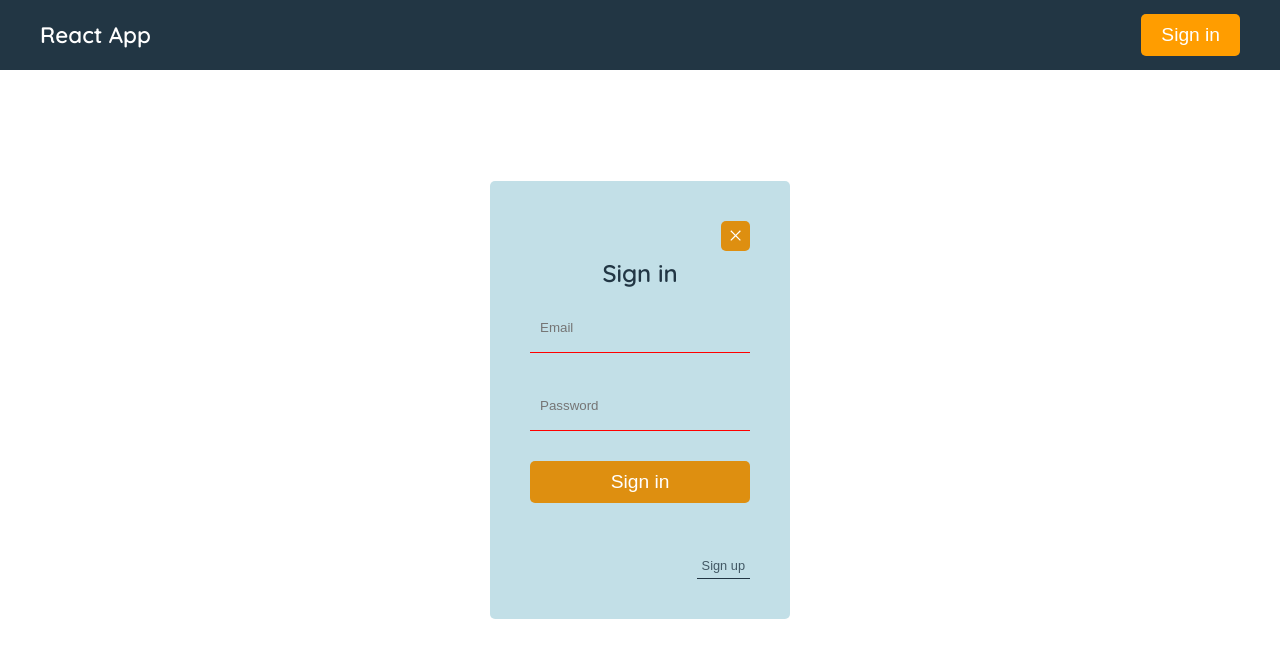
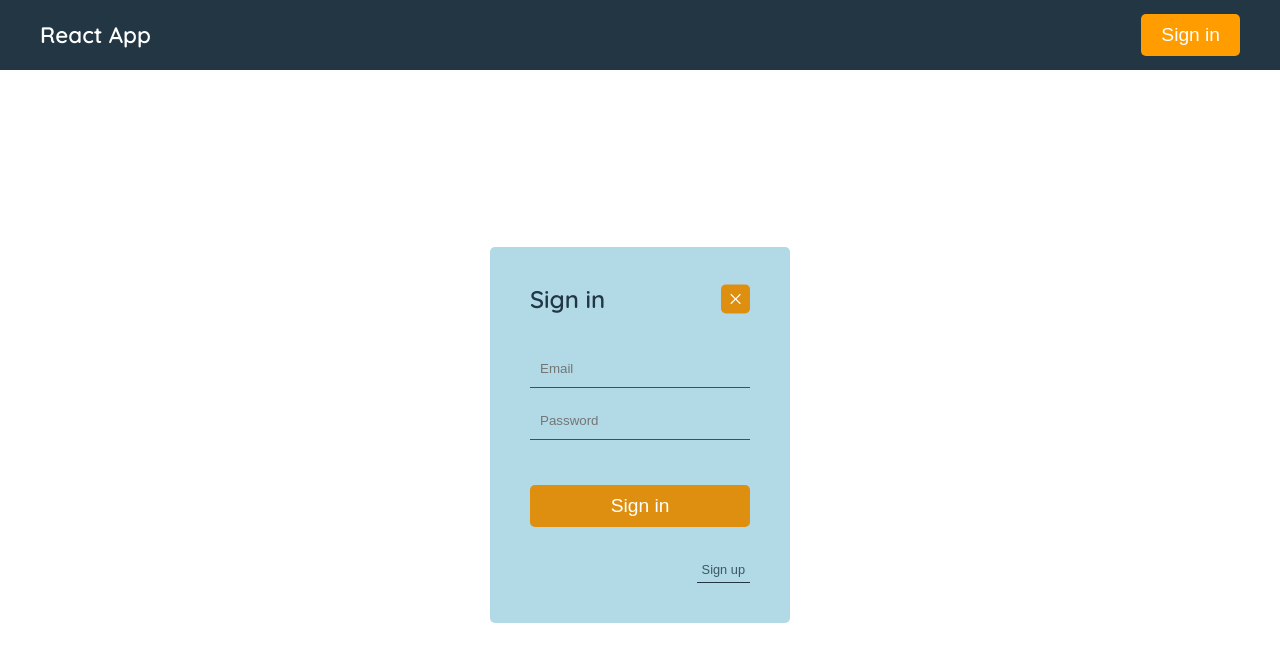
Before and after one commit to Ruslan-rus88/React-app, a React (Create React App) app: page / in a window 1280 px wide. Both pictures are taken after a click on the button "Sign in". Shown: the top 662 px of the page. Built offline with nearby package versions, Linux system fonts and the light colour scheme.

Commit message:
adjusted sign form styles

```diff
--- a/src/components/countries/countries.module.scss
+++ b/src/components/countries/countries.module.scss
@@ -47,6 +47,7 @@
 @media screen and (max-width: 450px) {
   .options__box {
     flex-direction: column;
+    gap: 20px;
   }
 }
 .filters__box {
@@ -89,6 +90,7 @@
 .Random__box {
   flex: 1;
 }
+
 .random__btn {
   width: 100%;
   height: 100%;
--- a/src/components/countries/country-card.module.scss
+++ b/src/components/countries/country-card.module.scss
@@ -3,17 +3,13 @@
 .countryCard {
   background-color: rgb(160, 202, 215);
   color: $main-color-dark;
-  padding: 30px;
+  padding: 30px 0;
   box-sizing: border-box;
   width: 100vw;
   position: absolute;
   left: 0;
   top: 70px;
   min-height: calc(100vh - 70px);
-  //   display: flex;
-  //   align-items: center;
-  //   justify-content: center;
-  //   flex-direction: column;
 }
 
 .title {
@@ -34,11 +30,10 @@
 }
 
 .flag_box:hover {
-  //   position: absolute;
   max-width: 600px;
   left: 0;
 }
-.flag_box:hover ~ .list {
+.flag_box:hover ~ .properties_table {
   display: none;
 }
 .flag_box:hover ~ .button {
@@ -49,16 +44,18 @@
   width: 100%;
   height: auto;
 }
-.list {
+
+.properties_table {
 }
-.item {
-  display: block;
-  margin-bottom: 10px;
+.properties_row {
 }
-.subTitle {
+.properties_title {
   color: $main-color-light;
+  padding: 5px;
+  min-width: 100px;
   text-align: right;
-  position: relative;
+}
+.properties_value {
   padding: 5px;
 }
 
--- a/src/components/signIn/signIn.js
+++ b/src/components/signIn/signIn.js
@@ -28,19 +28,21 @@ const SignIn = () => {
     const ctx = useContext(NavContext)
 
     return (
-        <div className={css.signIn}>
-            <div className={css.signIn__container}>
-                <button className={css.close} onClick={() => { ctx.setNavPage("Home") }}><VscClose /></button>
-                <h2 className={css.signIn__title}>{state.formType}</h2>
+        <div className={css.sign}>
+            <div className={css.sign__container}>
+                <div className={css.sign__header}>
+                    <h2 className={css.sign__title}>{state.formType}</h2>
+                    <button className={css.sign__close_btn} onClick={() => { ctx.setNavPage("Home") }}><VscClose /></button>
+                </div>
 
                 {/* form */}
                 {state.formType === "Sign in" && <SignInForm />}
                 {state.formType === "Sign up" && <SignUpForm />}
                 {/* form */}
 
-                <div className={css.actions}>
+                <div className={css.sign__actions}>
                     <button
-                        className={css.signIn__action_btn}
+                        className={css.sign__action_btn}
                         onClick={() => dispatch({ type: "change-form" })}
                     >
                         {state.actionButtonText}
--- a/src/components/signIn/signIn.module.scss
+++ b/src/components/signIn/signIn.module.scss
@@ -1,10 +1,12 @@
-.signIn {
+@import "../../index.scss";
+
+.sign {
   background-color: #fff;
   color: rgb(34, 54, 68);
   width: 100vw;
   min-height: 100vh;
   box-sizing: border-box;
-  padding: 20px;
+  padding: 90px 20px 20px 20px;
   position: absolute;
   top: 0;
   left: 0;
@@ -13,44 +15,80 @@
   justify-content: center;
 }
 
-.signIn__container {
+@media screen and (max-width: 400px) {
+  .sign {
+    background-color: rgb(177, 218, 230);
+  }
+}
+
+.sign__container {
   padding: 40px;
-  background-color: rgba(55, 148, 174, 0.3);
+  background-color: rgb(177, 218, 230);
   min-width: 300px;
   box-sizing: border-box;
   border-radius: 5px;
   position: relative;
 }
 
-.close {
-  padding: 5px 5px 0 5px;
-  float: right;
+.sign__header {
+  // padding-bottom: 10px;
+  min-height: fit-content;
+  position: relative;
 }
 
-.signIn__title {
+.sign__title {
   font-weight: 600;
   font-size: 1.5rem;
-  text-align: center;
-  padding: 40px 10px 0;
+  display: inline-block;
+  padding-right: 35px;
 }
 
-/* SIGN IN FORM */
-.signIn__form {
-  margin-top: 20px;
+.sign__close_btn {
+  position: absolute;
+  display: inline-block;
+  padding: 5px 5px 0 5px;
+  margin-left: 5px;
+  right: 0;
+  top: 50%;
+  transform: translateY(-50%);
+}
+
+/* SIGN FORM */
+.sign__form {
+  margin-top: 40px;
   display: flex;
   flex-direction: column;
-  gap: 30px;
+  gap: 15px;
   width: 100%;
 }
 
-.signIn__Block {
-}
-/* SIGN IN FORM-END */
-.actions {
-  padding-top: 50px;
+.sign__Block {
 }
 
-.signIn__action_btn {
+.signInput {
+  padding: 10px;
+  line-height: 1.2;
+  width: 100%;
+  box-sizing: border-box;
+  border-bottom: 1px solid rgb(34, 54, 68);
+
+  &:focus {
+    background-color: rgba(255, 255, 255, 0.4);
+  }
+}
+.sign__Block_submit {
+  margin-top: 30px;
+}
+
+.sign__submit {
+  width: 100%;
+}
+/* SIGN FORM-END */
+.sign__actions {
+  padding-top: 30px;
+}
+
+.sign__action_btn {
   font-weight: 400;
   font-size: 0.8rem;
   color: rgba(34, 54, 68, 0.8);
@@ -60,30 +98,13 @@
   border-radius: 0;
   padding: 5px;
   float: right;
-}
 
-.signIn__action_btn:hover,
-.signIn__action_btn:focus {
-  border-bottom: 1px solid rgb(222, 143, 16);
-  color: rgb(222, 143, 16);
-  background: transparent;
-  /* background: rgba(255, 255, 255, 0.6); */
-}
-
-.signInInput {
-  padding: 10px;
-  line-height: 2;
-  width: 100%;
-  box-sizing: border-box;
-  border-bottom: 1px solid rgb(34, 54, 68);
-}
-
-.signInInput:focus {
-  background-color: rgba(255, 255, 255, 0.4);
-}
-
-.signIn__submit {
-  /* border-radius: 0; */
+  &:hover,
+  &:focus {
+    border-bottom: 1px solid rgb(222, 143, 16);
+    color: rgb(222, 143, 16);
+    background: transparent;
+  }
 }
 
 /* form styles */
--- a/src/components/signIn/signInForm.js
+++ b/src/components/signIn/signInForm.js
@@ -59,26 +59,28 @@ const SignInForm = () => {
     }
 
     return (
-        <form className={css.signIn__form} onSubmit={submitHandler}>
-            <div className={css.signIn__Block}>
+        <form className={css.sign__form} onSubmit={submitHandler}>
+            <div className={css.sign__Block}>
                 <input
                     type="text"
-                    className={`${css.signInInput} ${!state.emailIsValid ? css.invalidInput : ""}`}
+                    className={`${css.signInput} ${!state.emailIsValid ? css.invalidInput : ""}`}
                     id="signup_email"
                     placeholder="Email"
                     value={state.email}
                     onChange={(e) => dispatch({ type: "updateEmail", email: e.target.value })} />
             </div>
-            <div className={css.signIn__Block}>
+            <div className={css.sign__Block}>
                 <input
                     type="password"
-                    className={`${css.signInInput} ${!state.passwordIsValid ? css.invalidInput : ""}`}
+                    className={`${css.signInput} ${!state.passwordIsValid ? css.invalidInput : ""}`}
                     id="signup_password"
                     placeholder="Password"
                     value={state.password}
                     onChange={(e) => dispatch({ type: "updatePassword", password: e.target.value })} />
             </div>
-            <button className={css.signIn__submit}>Sign in</button>
+            <div className={`${css.sign__Block} ${css.sign__Block_submit}`} >
+                <button className={css.sign__submit}>Sign in</button>
+            </div>
         </form>
     )
 }
--- a/src/components/signIn/signUpForm.js
+++ b/src/components/signIn/signUpForm.js
@@ -62,45 +62,47 @@ const SignUpForm = () => {
     }
 
     return (
-        <form className={css.signIn__form} onSubmit={submitHandler}>
+        <form className={css.sign__form} onSubmit={submitHandler}>
             {/* <button onClick={() => { console.log(state) }}>test</button> */}
-            <div className={css.signIn__Block}>
+            <div className={css.sign__Block}>
                 <input
                     type="text"
-                    className={`${css.signInInput} ${!state.nameIsValid ? css.invalidInput : ""}`}
+                    className={`${css.signInput} ${!state.nameIsValid ? css.invalidInput : ""}`}
                     id="signup_name"
                     placeholder="Name"
                     value={state.name}
                     onChange={(e) => dispatch({ type: "updateName", name: e.target.value })} />
             </div>
-            <div className={css.signIn__Block}>
+            <div className={css.sign__Block}>
                 <input
                     type="text"
-                    className={`${css.signInInput} ${!state.lastNameIsValid ? css.invalidInput : ""}`}
+                    className={`${css.signInput} ${!state.lastNameIsValid ? css.invalidInput : ""}`}
                     id="signup_lastName"
                     placeholder="Last Name"
                     value={state.lastName}
                     onChange={(e) => dispatch({ type: "updateLastName", lastName: e.target.value })} />
             </div>
-            <div className={css.signIn__Block}>
+            <div className={css.sign__Block}>
                 <input
                     type="text"
-                    className={`${css.signInInput} ${!state.emailIsValid ? css.invalidInput : ""}`}
+                    className={`${css.signInput} ${!state.emailIsValid ? css.invalidInput : ""}`}
                     id="signup_email"
                     placeholder="Email"
                     value={state.email}
                     onChange={(e) => dispatch({ type: "updateEmail", email: e.target.value })} />
             </div>
-            <div className={css.signIn__Block}>
+            <div className={css.sign__Block}>
                 <input
                     type="password"
-                    className={`${css.signInInput} ${!state.passwordIsValid ? css.invalidInput : ""}`}
+                    className={`${css.signInput} ${!state.passwordIsValid ? css.invalidInput : ""}`}
                     id="signup_password"
                     placeholder="Password"
                     value={state.password}
                     onChange={(e) => dispatch({ type: "updatePassword", password: e.target.value })} />
             </div>
-            <button type="submit" className={css.signIn__submit}>Sign up</button>
+            <div className={`${css.sign__Block} ${css.sign__Block_submit}`} >
+                <button type="submit" className={css.sign__submit}>Sign up</button>
+            </div>
         </form>
     )
 }
```
Also changed, not shown: src/components/countries/country-card.js (+38 -30 lines).
